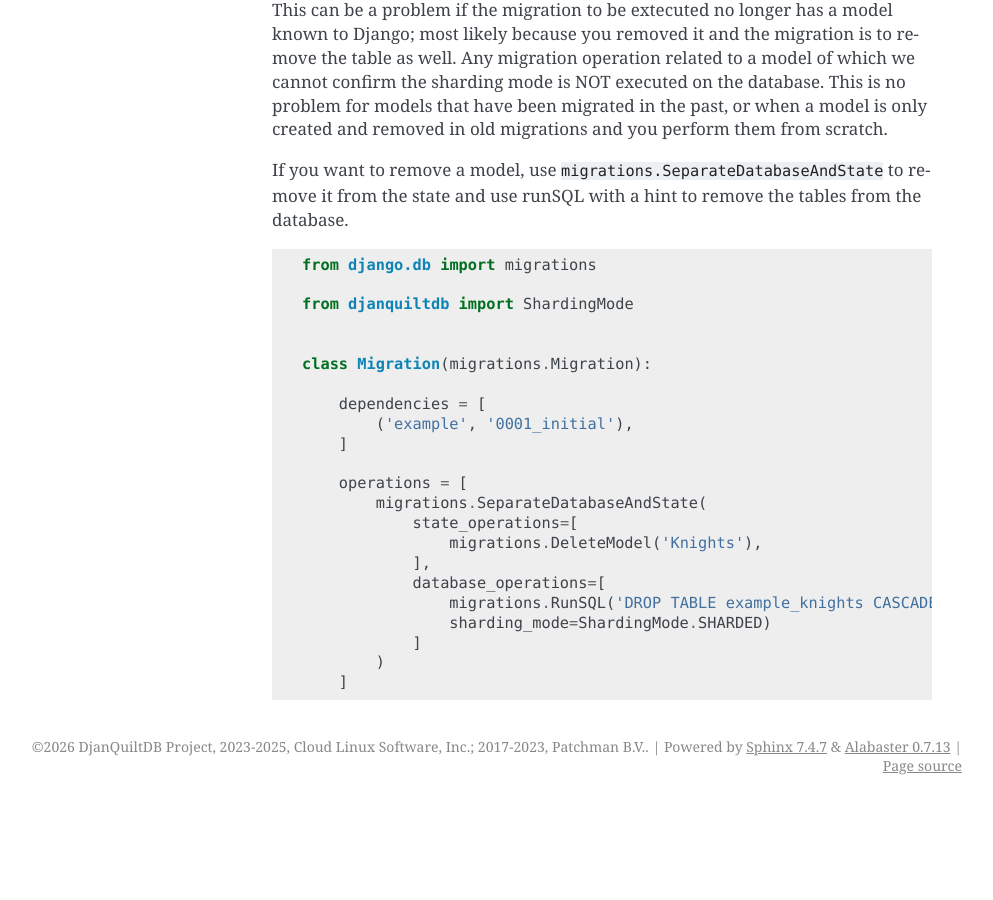
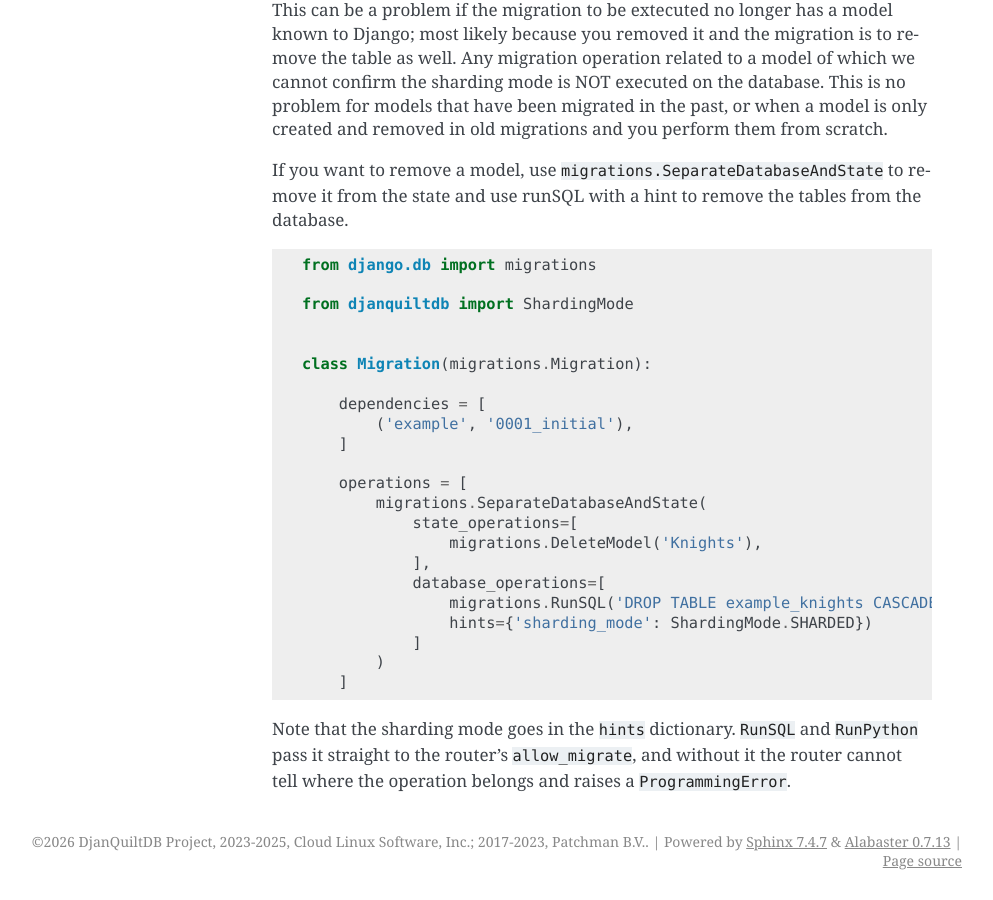
Before and after one commit to DjanQuiltDB/djanquiltdb, a Sphinx documentation site: the page built from docs/modules/migrations.rst, in a window 1280 px wide and 900 px high, scrolled down 2919 px. Shown: the whole window, without its empty margins (148-1141 px from the left). Built offline with Sphinx 7.4.7, drawn with Linux system fonts in a browser that asks for light colours; formulas are drawn with MathJax 3; the version number could not be read and is left out; before the commit the page ends 3724 px from its top, so only the background shows below that.

Commit message:
Fix a documentation error on passing sharding_mode to RunSQL

```diff
--- a/docs/modules/migrations.rst
+++ b/docs/modules/migrations.rst
@@ -114,7 +114,11 @@ with a hint to remove the tables from the database.
                ],
                database_operations=[
                    migrations.RunSQL('DROP TABLE example_knights CASCADE;',
-                   sharding_mode=ShardingMode.SHARDED)
+                   hints={'sharding_mode': ShardingMode.SHARDED})
                ]
            )
        ]
+
+Note that the sharding mode goes in the ``hints`` dictionary. ``RunSQL`` and ``RunPython`` pass it straight to the
+router's ``allow_migrate``, and without it the router cannot tell where the operation belongs and raises a
+``ProgrammingError``.
```
